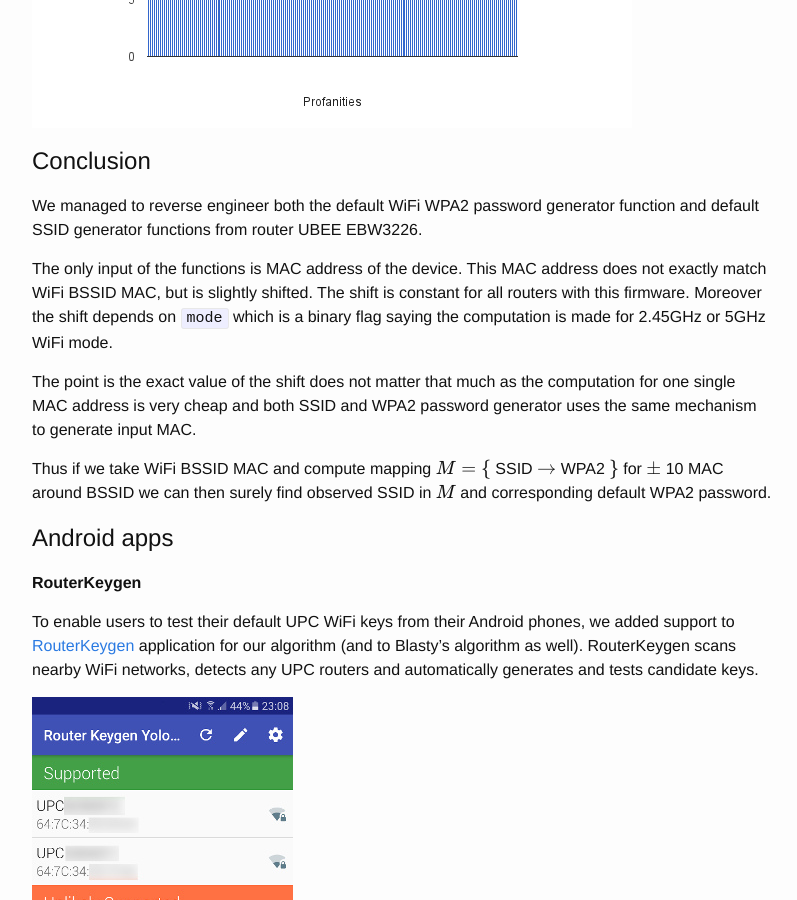
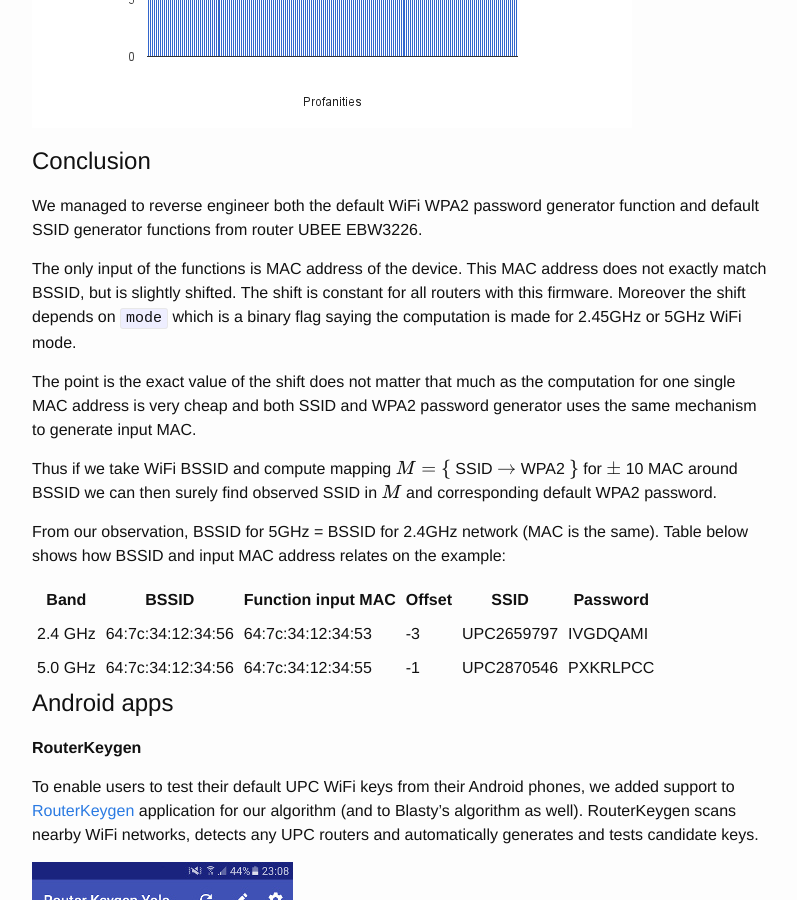
Before and after one commit to yolosec/deadcodeBlog, a Jekyll site: the page built from _posts/2016-06-14-UPC-UBEE-EVW3226-WPA2-RExing.markdown, in a window 1280 px wide and 900 px high, scrolled down 22605 px. Shown: the whole window, without its empty margins (238-1035 px from the left). Built offline with Jekyll 4.4.1, drawn with Linux system fonts in a browser that asks for light colours; formulas are drawn with MathJax 3; some of the changed text lies outside the part shown.

Commit message:
ubee: mac address computation examples added

````diff
--- a/_posts/2016-06-14-UPC-UBEE-EVW3226-WPA2-RExing.markdown
+++ b/_posts/2016-06-14-UPC-UBEE-EVW3226-WPA2-RExing.markdown
@@ -138,10 +138,10 @@ interface=ath0
 bridge=rndbr1
 dump_file=/tmp/hostapd.dump
 ctrl_interface=/var/run/hostapd
-ssid=UPC2495638
+ssid=UPC2659797
 
 wpa=3
-wpa_passphrase=WWMMVTZS
+wpa_passphrase=IVGDQAMI
 wpa_key_mgmt=WPA-PSK
 ```
 
@@ -225,8 +225,8 @@ You don’t have to be genius to guess that, look at the function `j_increaseMAC
 address by 1. Luckily, this is the only input the function takes to generate WPA2 passwords! It means one can
 generate the exact password, without need to guess the candidate ones (as Blasty found for another model).
 
-We later discovered the MAC address used as function input is not exactly the BSSID of the WiFi interface.
-For 2.4GHz network it is numerically smaller by 3. So if BSSID of WiFi ends on 0xf9, the MAC used for
+We later discovered the MAC address used as function input is not exactly the BSSID (= MAC of the WiFi interface).
+For 2.4GHz network it is numerically smaller by 3. So if BSSID ends on 0xf9, the MAC used for
 computation is 0xf6 for 2.4GHz network.
 
 Actually when you do `hexdump -C nvram/1/1`
@@ -712,15 +712,24 @@ We managed to reverse engineer both the default WiFi WPA2 password generator fun
 functions from router UBEE EBW3226.
 
 The only input of the functions is MAC address of the device. This MAC address does not exactly
-match WiFi BSSID MAC, but is slightly shifted. The shift is constant for all routers with this firmware.
+match BSSID, but is slightly shifted. The shift is constant for all routers with this firmware.
 Moreover the shift depends on `mode` which is a binary flag saying the computation is made for 2.45GHz or 5GHz WiFi mode.
 
 The point is the exact value of the shift does not matter that much as the computation for one single MAC
 address is very cheap and both SSID and WPA2 password generator uses the same mechanism to generate input MAC.
 
-Thus if we take WiFi BSSID MAC and compute mapping \\( M = \\{ \\) SSID \\( \rightarrow \\) WPA2 \\( \\} \\)
+Thus if we take WiFi BSSID and compute mapping \\( M = \\{ \\) SSID \\( \rightarrow \\) WPA2 \\( \\} \\)
 for \\( \pm \\) 10 MAC around BSSID we can then surely find observed SSID in \\( M \\) and corresponding default
  WPA2 password.
+
+From our observation, BSSID for 5GHz = BSSID for 2.4GHz network (MAC is the same).
+Table below shows how BSSID and input MAC address relates on the example:
+
+| Band | BSSID | Function input MAC | Offset | SSID | Password |
+| ---- | ----- | ------------------ | ------ | ---- | -------- |
+2.4 GHz | 64:7c:34:12:34:56 | 64:7c:34:12:34:53 | -3 | UPC2659797 | IVGDQAMI
+5.0 GHz | 64:7c:34:12:34:56 | 64:7c:34:12:34:55 | -1 | UPC2870546 | PXKRLPCC
+{:.mbtablestyle2}
 
 # Android apps
 
````
